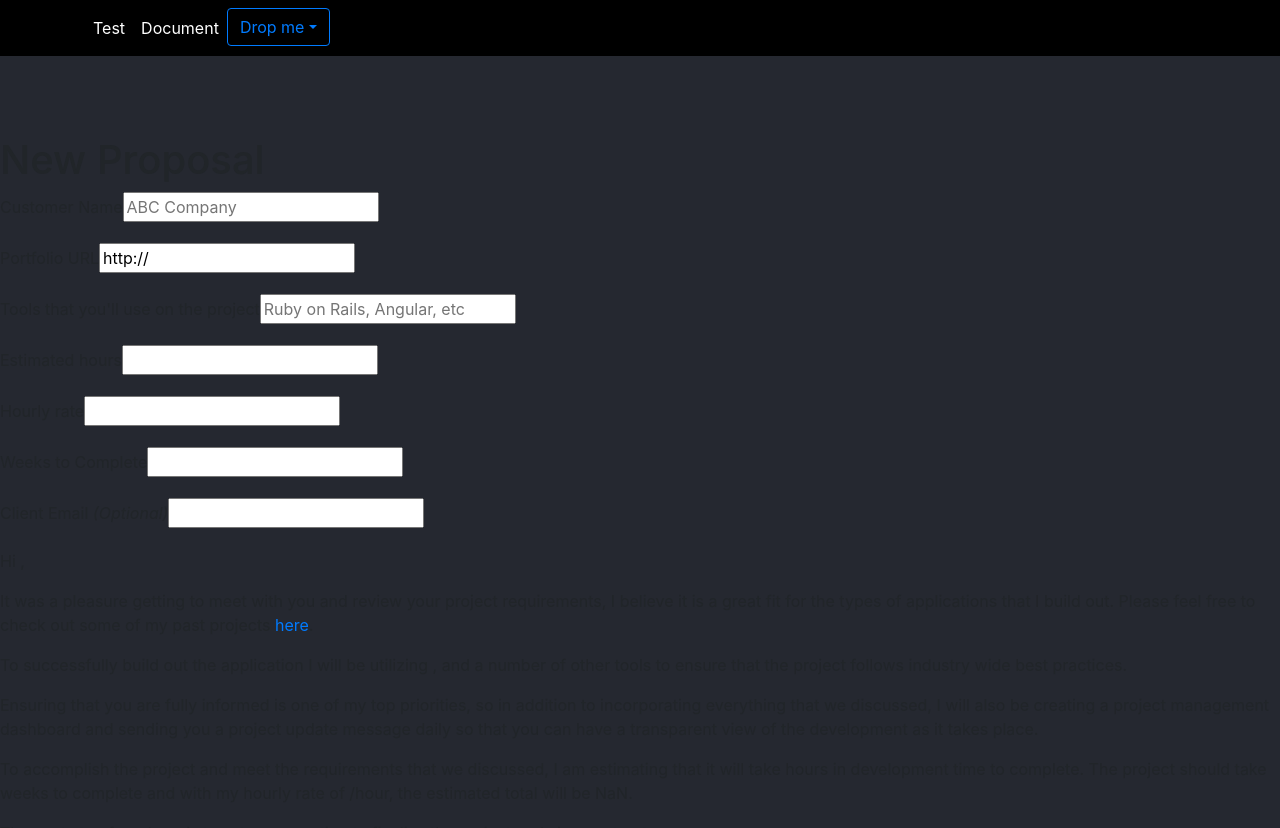
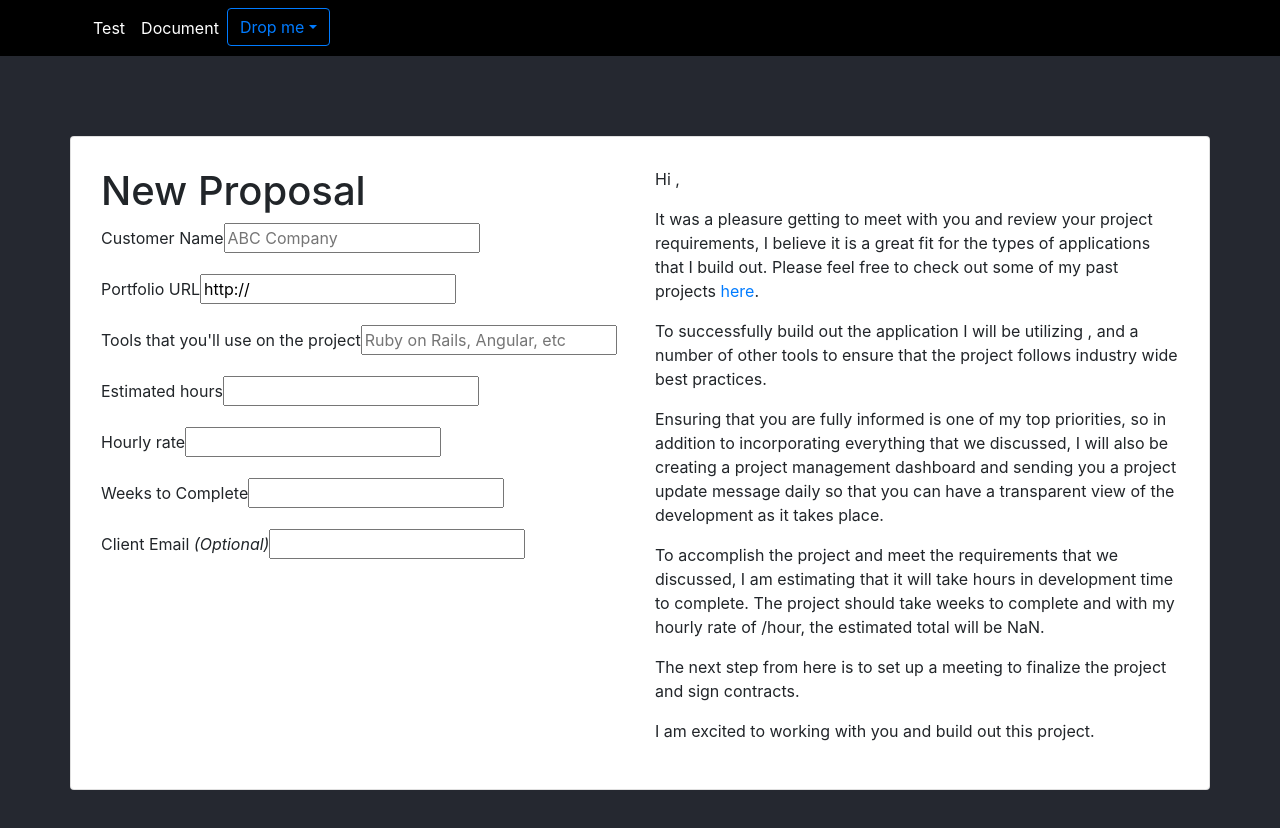
Before and after one commit to ajithkgatty/Angular_Rails_front, an Angular app: page /proposals/new in a window 1280 px wide. Shown: the top 828 px of the page. After the commit the page ends 800 px from the top, so only its background shows below. Built offline with nearby package versions, Linux system fonts and the light colour scheme.

Commit message:
new propsal page and css changes

```diff
--- a/src/app/documents/documents.component.html
+++ b/src/app/documents/documents.component.html
@@ -1,5 +1,5 @@
 <h1 class="headLine"> Document Dashboard </h1>
-<div class="card mb-3" *ngFor = "let doc of documents" >
+<div class="card mb-3 container" *ngFor = "let doc of documents" >
 	<img class="card-img-top" src="{{ doc.image_url }}" alt="Card image cap" width="300">
 	<div class="card-body">
 		<h5 class="card-title">{{ doc.title}} </h5>
--- /dev/null
+++ b/src/app/proposals/proposal-new.component.css
@@ -0,0 +1,3 @@
+.form-container {
+padding: 30px;
+}
--- a/src/app/proposals/proposal-new.component.html
+++ b/src/app/proposals/proposal-new.component.html
@@ -1,3 +1,6 @@
+<div class ="card container form-container">
+	<div class ="row">
+		<div class ="col-md-6">
 			<h1> New Proposal </h1>
 			<div>
 				<form #proposalForm="ngForm">
@@ -96,23 +99,11 @@
 							[(ngModel)]="proposal.client_email"
 						>
 					</div>
-
 				</form>
 			</div>
+		</div>
 
-
-
-
-
-
-
-
-
-
-
-
-
-
+		<div class ="col-md-6">
 			<div>
 				<p>Hi {{ proposal.customer }},</p>
 
@@ -134,3 +125,7 @@
 
 				<p>I am excited to working with you and build out this project.</p>
 			</div>
+
+		</div>
+	</div>
+</div>
--- a/src/app/proposals/proposal-new.component.ts
+++ b/src/app/proposals/proposal-new.component.ts
@@ -3,7 +3,8 @@ import { Proposal } from './proposal'
 
 @Component({
 	selector: 'proposal-new',
-	templateUrl: 'proposal-new.component.html'
+	templateUrl: 'proposal-new.component.html',
+	styleUrls: ['proposal-new.component.css']
 })
 
 export class ProposalNewComponent {
```
Lines whose indentation alone changed are shown as unchanged.
